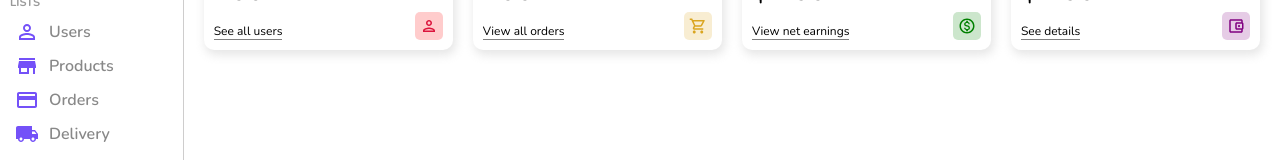
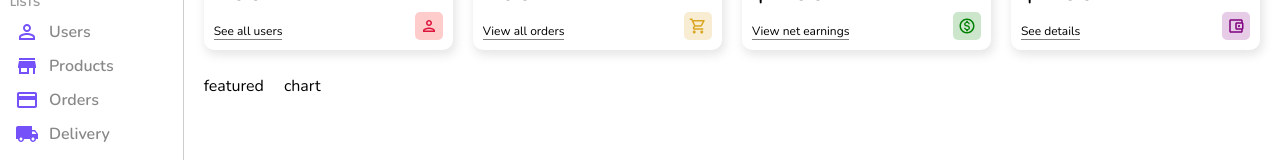
Before and after one commit to mabuhanifa/booking-app-admin-panel, a React (Create React App) app: page / in a window 1280 px wide. Shown: the part 141-301 px from the top of the page. Built offline with nearby package versions, Linux system fonts and the light colour scheme.

Commit message:
react-circular-progressbar added

```diff
--- a/package.json
+++ b/package.json
@@ -11,6 +11,7 @@
     "@testing-library/react": "^13.3.0",
     "@testing-library/user-event": "^13.5.0",
     "react": "^18.2.0",
+    "react-circular-progressbar": "^2.1.0",
     "react-dom": "^18.2.0",
     "react-router-dom": "^6.3.0",
     "react-scripts": "5.0.1",
--- a/src/components/chart/Chart.js
+++ b/src/components/chart/Chart.js
@@ -0,0 +1,11 @@
+import './chart.scss';
+
+const Chart = () => {
+    return (
+        <div className="chart">
+            chart
+        </div>
+    );
+};
+
+export default Chart;
--- /dev/null
+++ b/src/components/featured/Featured.js
@@ -0,0 +1,11 @@
+import './featured.scss';
+
+const Featured = () => {
+    return (
+        <div className='featured'>
+            featured
+        </div>
+    );
+};
+
+export default Featured;
--- a/src/pages/home/Home.js
+++ b/src/pages/home/Home.js
@@ -1,3 +1,5 @@
+import Chart from "../../components/chart/Chart";
+import Featured from "../../components/featured/Featured";
 import Navbar from "../../components/navbar/Navbar";
 import Sidebar from "../../components/sidebar/Sidebar";
 import Widget from "../../components/widget/Widget";
@@ -15,6 +17,10 @@
           <Widget type="earning" />
           <Widget type="balance" />
         </div>
+        <div className="charts">
+          <Featured/>
+          <Chart/>
+        </div>
       </div>
     </div>
   );
--- a/src/pages/home/home.scss
+++ b/src/pages/home/home.scss
@@ -8,5 +8,8 @@
       padding: 20px;
       gap: 20px;
     }
+    .charts {
+      padding: 5px 20px;
+    }
   }
 }
```
Also changed, not shown: src/components/featured/Fetaured.js (deleted), 1 other file (tests, documents, lock files or other folders).
